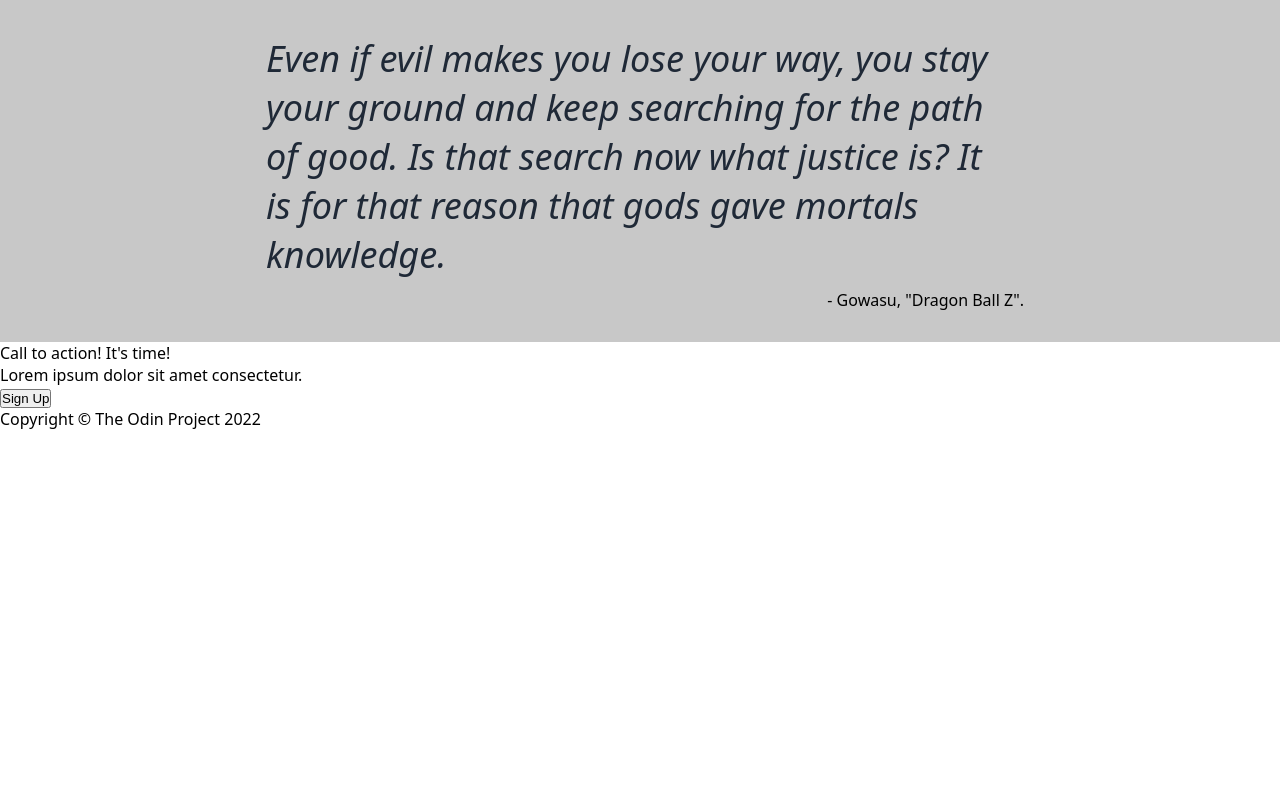
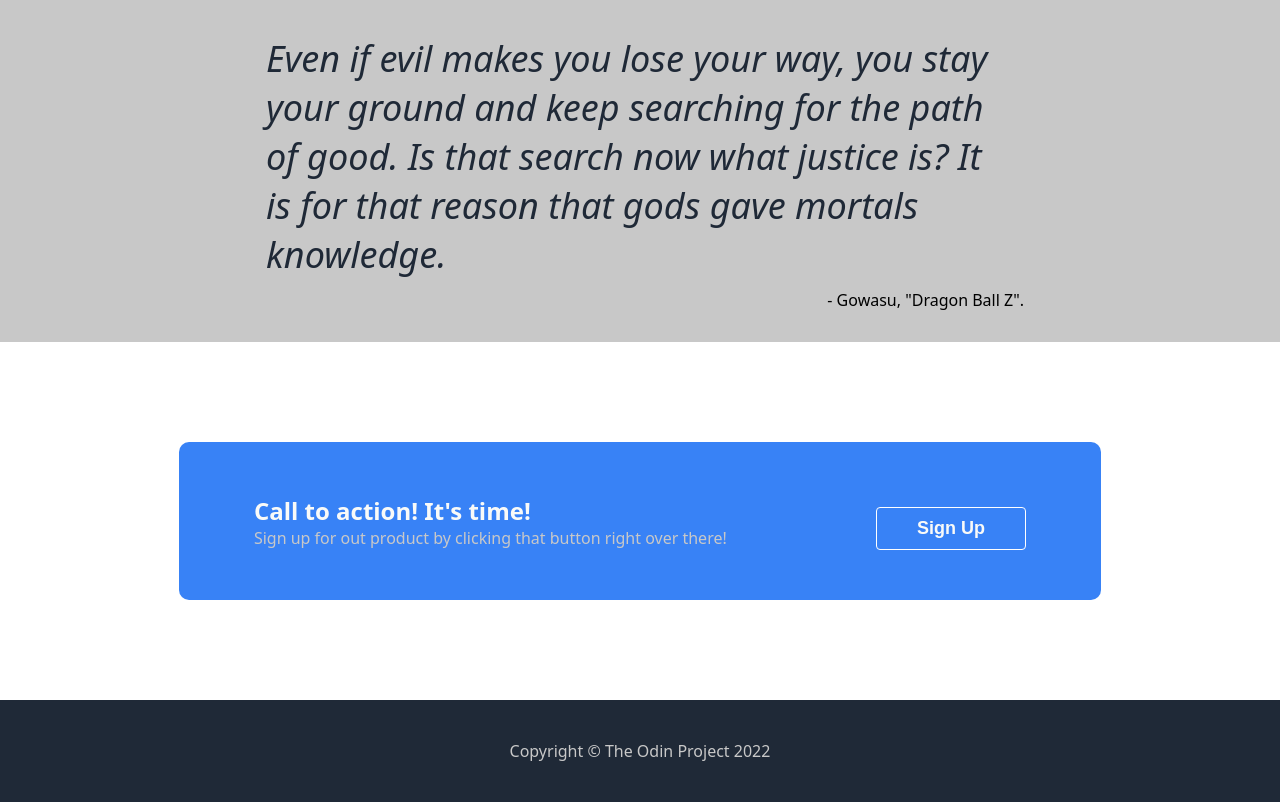
Before and after one commit to FrontendBy-GJ/Landing-Page, a plain HTML site: page index.html in a window 1280 px wide. Shown: the part 1084-1886 px from the top of the page. Before the commit the page ends 1514 px from the top, so only its background shows below. Drawn offline with Linux system fonts and the light colour scheme.

Commit message:
Added css to .call-to-action and footer

```diff
--- a/index.html
+++ b/index.html
@@ -60,7 +60,9 @@
     <div class="quote">
       <figure>
         <blockquote>
-          Even if evil makes you lose your way, you stay your ground and keep searching for the path of good. Is that search now what justice is? It is for that reason that gods gave mortals knowledge.
+          Even if evil makes you lose your way, you stay your ground and keep
+          searching for the path of good. Is that search now what justice is? It
+          is for that reason that gods gave mortals knowledge.
         </blockquote>
         <figcaption>- Gowasu, "Dragon Ball Z".</figcaption>
       </figure>
@@ -68,10 +70,14 @@
 
     <div class="call-to-action">
       <div class="content">
-        <div>Call to action! It's time!</div>
-        <p>Lorem ipsum dolor sit amet consectetur.</p>
+        <div class="call">
+          <div>Call to action! It's time!</div>
+          <p>
+            Sign up for out product by clicking that button right over there!
+          </p>
+        </div>
+        <button class="call-to-btn">Sign Up</button>
       </div>
-      <button>Sign Up</button>
     </div>
 
     <footer>Copyright &copy; The Odin Project 2022</footer>
--- a/style.css
+++ b/style.css
@@ -138,20 +138,61 @@ nav a {
   flex-direction: column;
   align-items: center;
   justify-content: center;
-
 }
-figure{
+figure {
   width: 60vw;
 }
-blockquote{
+blockquote {
   font-size: 36px;
   font-weight: lighter;
   font-style: italic;
   color: var(--drk-blue-clr);
   padding: 10px;
 }
-figcaption{
+figcaption {
   display: flex;
   justify-content: end;
 }
 /* .quote end */
+
+/* .call-to-action */
+.call-to-action {
+  margin: 100px 0;
+  display: flex;
+  align-items: center;
+  justify-content: center;
+}
+.call-to-action .content {
+  background-color: var(--btn-bg-clr);
+  border-radius: 10px;
+  padding: 50px 0;
+  width: 72vw;
+  display: flex;
+  align-items: center;
+  justify-content: space-around;
+}
+.call,
+.call-to-btn {
+  color: var(--white-clr);
+}
+.call p {
+  color: var(--light-grey-clr);
+}
+.call > div {
+  font-size: 24px;
+  font-weight: bold;
+}
+.call-to-action .call-to-btn {
+  border: 1px solid white;
+  font-weight: bold;
+}
+/* .quote end */
+
+footer {
+  background-color: var(--drk-blue-clr);
+  padding: 40px 0;
+  display: flex;
+  align-items: center;
+  justify-content: center;
+  color: var(--light-grey-clr);
+}
```
